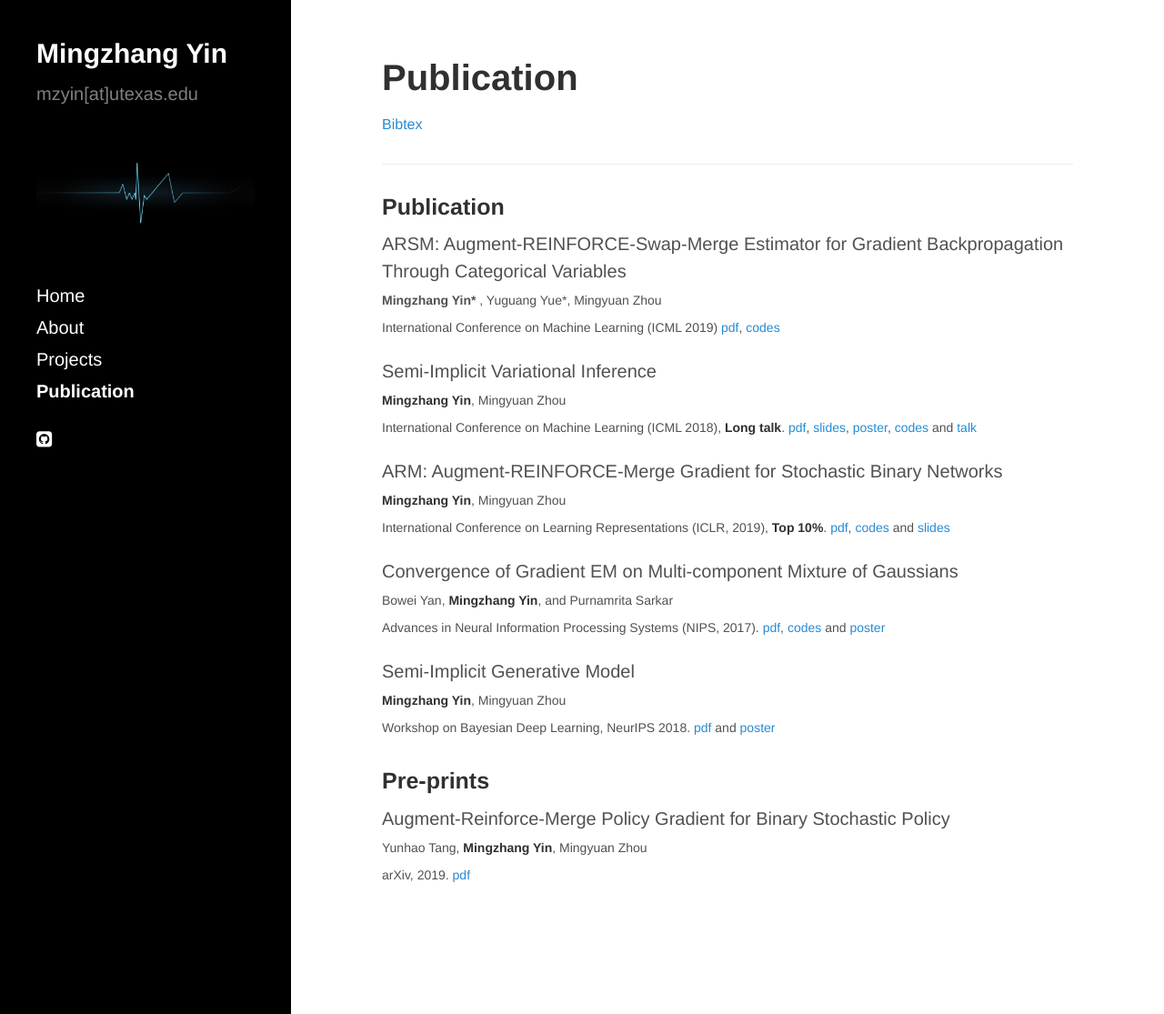
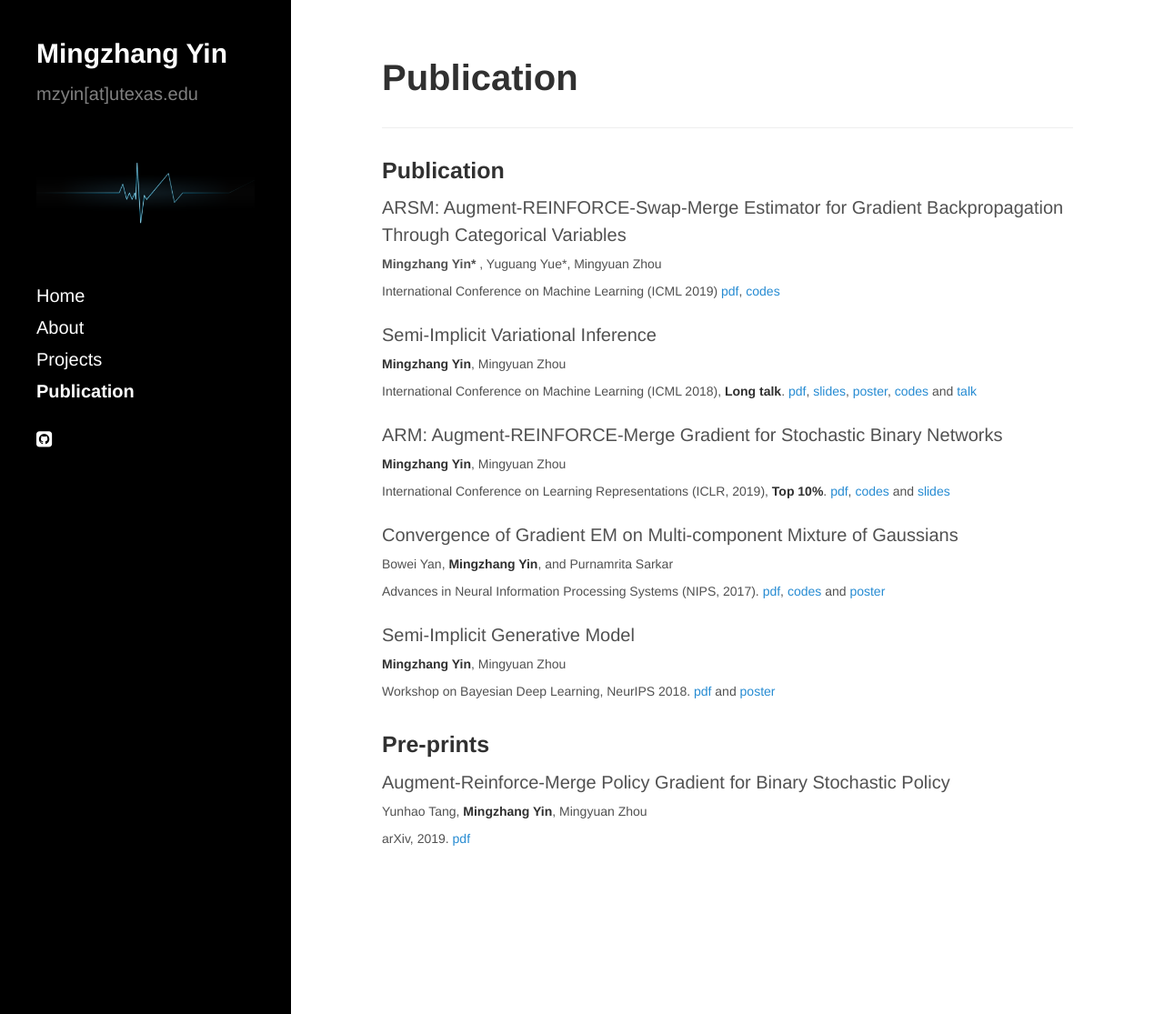
Before and after one commit to mingzhang-yin/mingzhang-yin.github.io, a Jekyll site: the page built from publications.md, in a window 1280 px wide and 1115 px high. Shown: the whole window at 91% size. Built offline with Jekyll 4.4.1, drawn with Linux system fonts in a browser that asks for light colours; nearby versions of some CDN libraries.

Commit message:
Update publications.md

```diff
--- a/publications.md
+++ b/publications.md
@@ -2,7 +2,7 @@
 layout: page
 title: Publication
 ---
-<span style="font-size:16px"> <a href="https://mingzhang-yin.github.io/assets/pdfs/reference.bib">Bibtex</a> </span>
+[//]: #  <span style="font-size:16px"> <a href="https://mingzhang-yin.github.io/assets/pdfs/reference.bib">Bibtex</a> </span>
 
 ___
 
```
